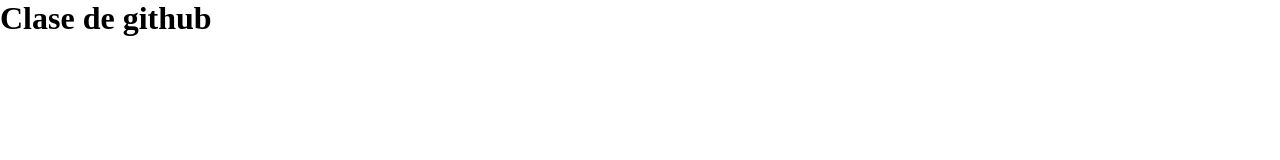
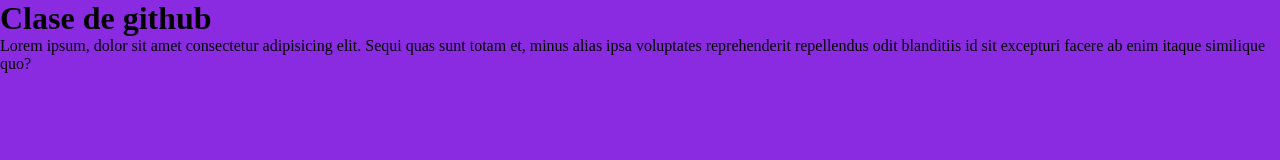
Before and after one commit to desarrollo405/camada16750, a plain HTML site: page index.html in a window 1280 px wide. Drawn offline with Linux system fonts and the light colour scheme.

Commit message:
agrego un parrafo

```diff
--- a/estilos.css
+++ b/estilos.css
@@ -2,3 +2,7 @@
     margin:0;
     padding: 0;
 }
+
+body{
+    background-color: blueviolet;
+}
--- a/index.html
+++ b/index.html
@@ -9,5 +9,6 @@
 </head>
 <body>
     <h1>Clase de github</h1>
+    <p>Lorem ipsum, dolor sit amet consectetur adipisicing elit. Sequi quas sunt totam et, minus alias ipsa voluptates reprehenderit repellendus odit blanditiis id sit excepturi facere ab enim itaque similique quo?</p>
 </body>
 </html>
```
